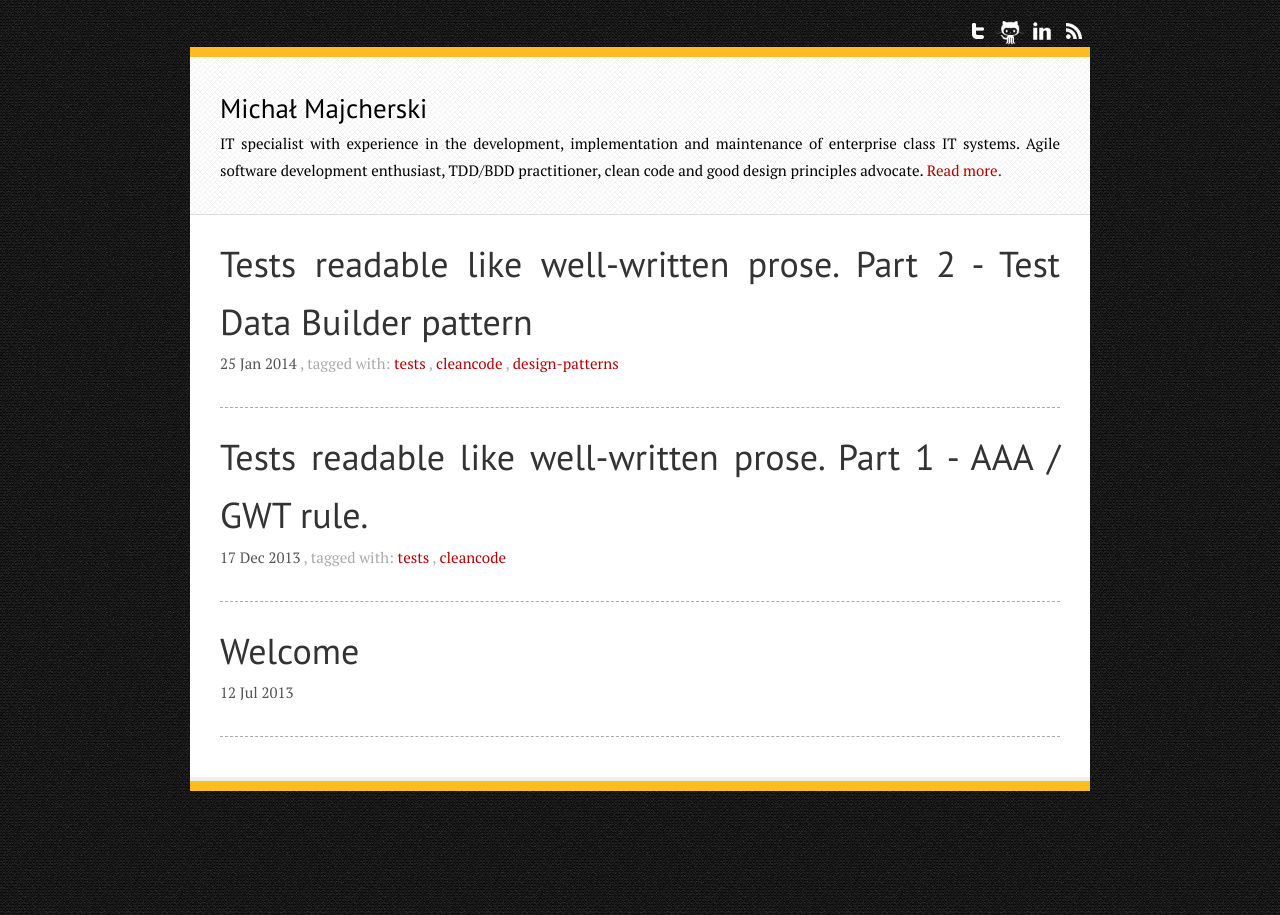
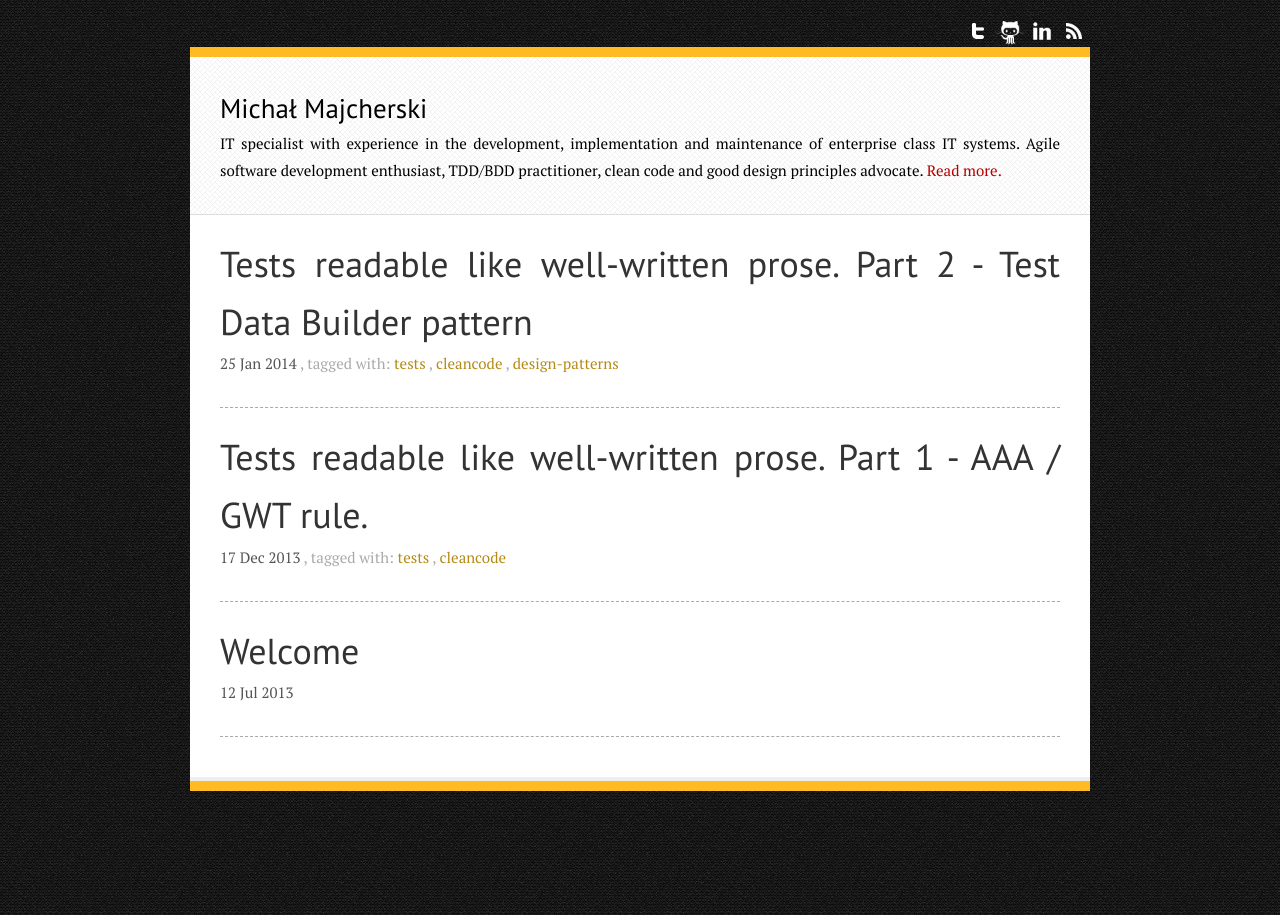
Before and after one commit to majcher/majcher.github.io, a Jekyll site: the page built from index.html, in a window 1280 px wide. Built offline with Jekyll 4.4.1, drawn with Linux system fonts in a browser that asks for light colours; nearby versions of some CDN libraries; the list of posts is cut into pages by our own code.

Commit message:
CSS tweak.

```diff
--- a/css/main.css
+++ b/css/main.css
@@ -169,7 +169,7 @@ table {
 }
 
 .site .content ul.tag_list li .tag_name {
-	color: #B50000;
+	color: #b58b15;
 }
 
 .site .footer {
```
